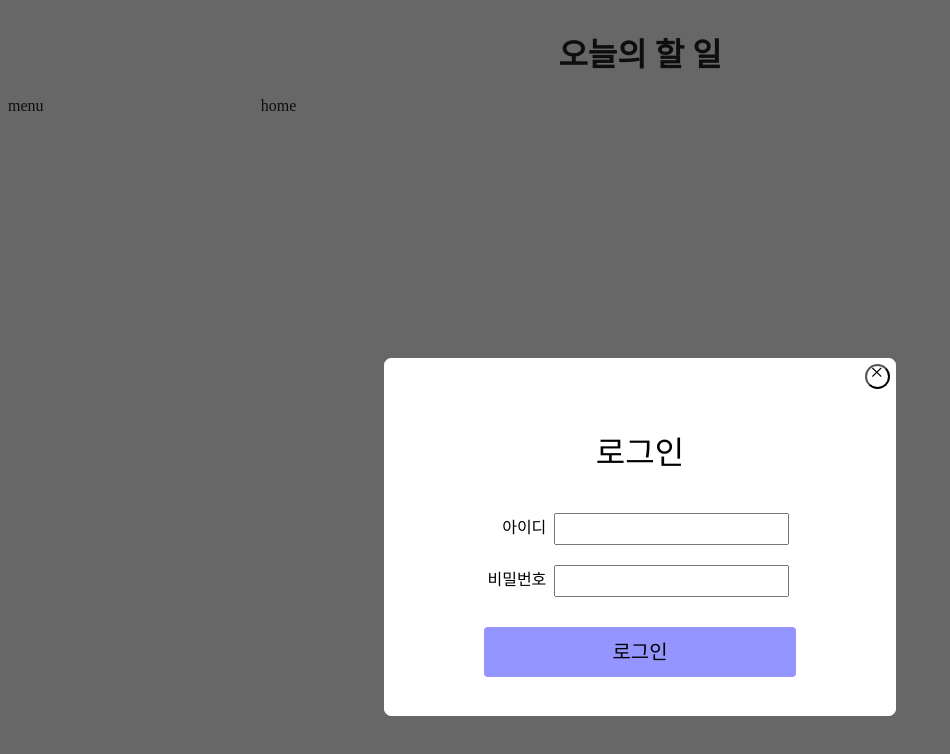
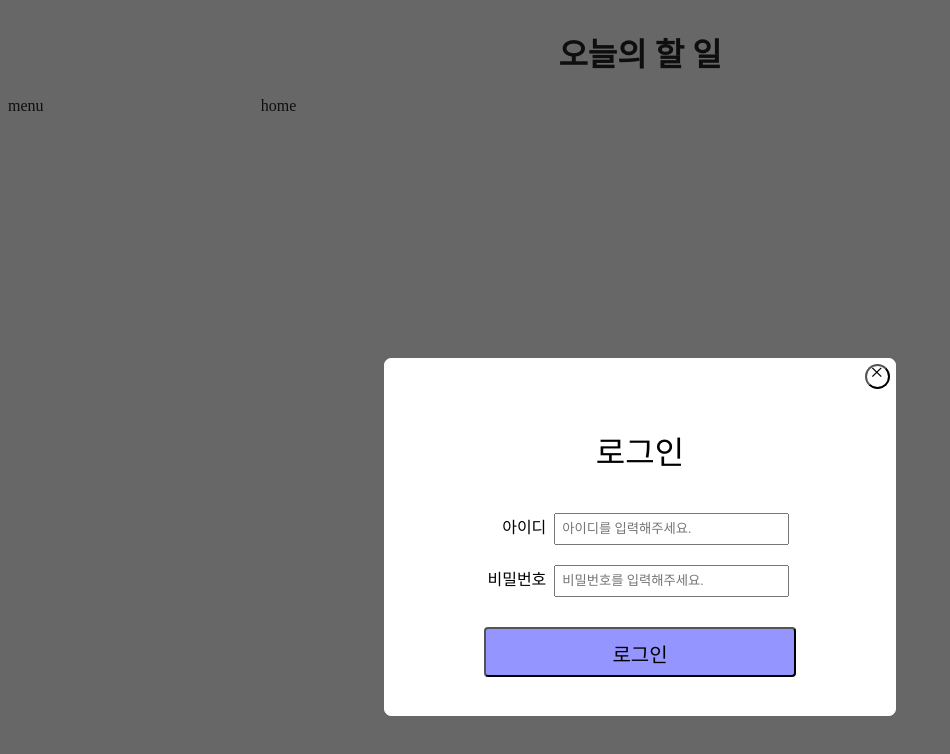
Before and after one commit to taehankim-dev/DiaryWebService, a React (Vite) app: page / in a window 1280 px wide. Both pictures are taken after a click on the button "로그인". Shown: the top 754 px of the page, without its empty margins (0-950 px from the left). Built offline with nearby package versions, Linux system fonts and the light colour scheme; a web font is replaced by a local one.

Commit message:
change login layout

```diff
--- a/src/components/login/Login.tsx
+++ b/src/components/login/Login.tsx
@@ -1,9 +1,19 @@
-import React from 'react';
+import React, { useState } from 'react';
 import * as LoginAll from './LoginStyle';
 
 const Login : React.FC = () => {
-  const loginSubmit = (e: React.FormEvent<HTMLFormElement>) => {
+  const [userId, setUserId] = useState<string>(""); // user ID
+  const [userPw, setUserPw] = useState<string>(""); // user password
+
+  const loginSubmit = async (e: React.FormEvent<HTMLFormElement>) => {
     e.preventDefault();
+    if(userPw.length < 8) {
+      alert("8자 이상의 비밀번호를 사용해주세요.")
+    }
+
+    if(userId.length < 6) {
+      alert("6자 이상의 아이디를 사용해주세요.");
+    }
   }
 
   return(
@@ -16,16 +26,24 @@ const Login : React.FC = () => {
         <LoginAll.LoginBody>
           <LoginAll.LoginBodyTitle>로그인</LoginAll.LoginBodyTitle>
           <LoginAll.LoginInputWrap>
-            <LoginAll.LoginLabel>아이디</LoginAll.LoginLabel>
-            <LoginAll.LoginInput />
+            <LoginAll.LoginLabel htmlFor="userId">아이디</LoginAll.LoginLabel>
+            <LoginAll.LoginInput type='text'
+                                  id="userId"
+                                  value={userId}
+                                  placeholder='아이디를 입력해주세요.'
+                                  onChange={(e) => {setUserId(e.target.value)}}/>
           </LoginAll.LoginInputWrap>
+
           <LoginAll.LoginInputWrap>
             <LoginAll.LoginLabel>비밀번호</LoginAll.LoginLabel>
-            <LoginAll.LoginInput />
+            <LoginAll.LoginInput type="password"
+                                 id="userPw"
+                                 value={userPw}
+                                 placeholder='비밀번호를 입력해주세요.'
+                                 onChange={((e) => {setUserPw(e.target.value)})}
+                                />
           </LoginAll.LoginInputWrap>
-          <LoginAll.LoginButton>
-            로그인
-          </LoginAll.LoginButton>
+          <LoginAll.LoginButton value="로그인" type="submit"/>
         </LoginAll.LoginBody>
 
       </LoginAll.LoginForm>
--- a/src/components/login/LoginStyle.ts
+++ b/src/components/login/LoginStyle.ts
@@ -84,8 +84,9 @@ export const LoginLabel = styled.label`
   font-size:1rem;
 `
 
-export const LoginButton = styled.div`
+export const LoginButton = styled.input`
   display:block;
+  width:100%;
   height:50px;
   line-height:50px;
   margin:30px auto 0 auto;
@@ -94,6 +95,7 @@ export const LoginButton = styled.div`
   font-size:1.25rem;
   border-radius: 4px;
   transition:all 0.2s;
+  cursor:pointer;
   &:hover{
     background-color:#5b5bd8;
     color:white;
```
Also changed, not shown: src/types/SignTypes.ts (added, +8 -0 lines).
